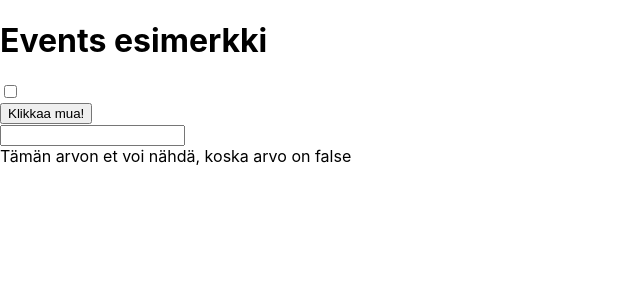
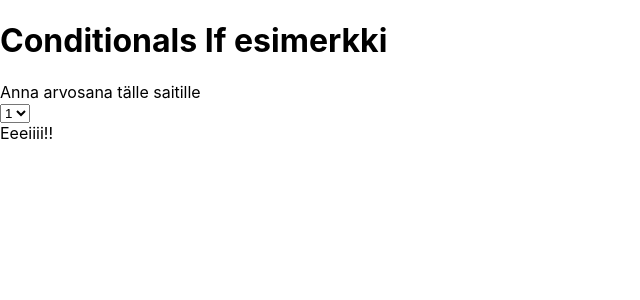
Before and after one commit to andyMcLang/building-applications-with-react-and-aspnet-core, a React (Create React App) app in the folder react-movies/: page / in a window 1280 px wide. Shown: the top 300 px of the page, without its empty margins (0-640 px from the left). Built offline with nearby package versions, Linux system fonts and the light colour scheme.

Commit message:
46. Conditionals - if-else valmis!

```diff
--- /dev/null
+++ b/react-movies/src/ConditionalsIf.tsx
@@ -0,0 +1,48 @@
+import { useState } from "react";
+import Simple from "./Simple";
+
+export default function ConditionalsIf() {
+  const [selectRate, setSelectRate] = useState(1);
+
+  function displayResult() {
+    if (selectRate === 1) {
+      return <span>Eeeiiii!!</span>;
+    } else if (selectRate === 2) {
+      return (
+        <>
+          <span>Kerro missä oltais pitäny parantaa: </span>
+          <input type="text" />
+        </>
+      );
+    } else if (selectRate === 3) {
+      return (
+        <>
+          <Simple />;
+        </>
+      );
+    } else {
+      return <div>Thänks!</div>;
+    }
+  }
+
+  return (
+    <>
+      <h1>Conditionals If esimerkki</h1>
+      <div>Anna arvosana tälle saitille</div>
+      <select
+        onChange={(e) => {
+          console.log(e.currentTarget.value);
+          setSelectRate(parseInt(e.currentTarget.value, 10));
+        }}
+      >
+        <option value={1}>1</option>
+        <option value={2}>2</option>
+        <option value={3}>3</option>
+        <option value={4}>4</option>
+        <option value={5}>5</option>
+      </select>
+
+      <div>{displayResult()}</div>
+    </>
+  );
+}
--- a/react-movies/src/Events.tsx
+++ b/react-movies/src/Events.tsx
@@ -39,9 +39,11 @@ export default function Events() {
       <div>{teksti}</div>
 
       {voiNahda ? (
-        <div>Tämän voit nähdä koska arvo on true</div>
+        <div>Tämän voit nähdä koska arvo on true (rastitit päälle)</div>
       ) : (
-        <div>Tämän arvon et voi nähdä, koska arvo on false</div>
+        <div>
+          Tämän arvon et voi nähdä, koska arvo on false (rastit pois päältä)
+        </div>
       )}
     </>
   );
--- a/react-movies/src/index.tsx
+++ b/react-movies/src/index.tsx
@@ -1,15 +1,15 @@
 import React from "react";
 import ReactDOM from "react-dom/client";
 import "./index.css";
-import Events from "./Events";
 import reportWebVitals from "./reportWebVitals";
+import ConditionalsIf from "./ConditionalsIf";
 
 const root = ReactDOM.createRoot(
   document.getElementById("root") as HTMLElement
 );
 root.render(
   <React.StrictMode>
-    <Events />
+    <ConditionalsIf />
   </React.StrictMode>
 );
 
```
